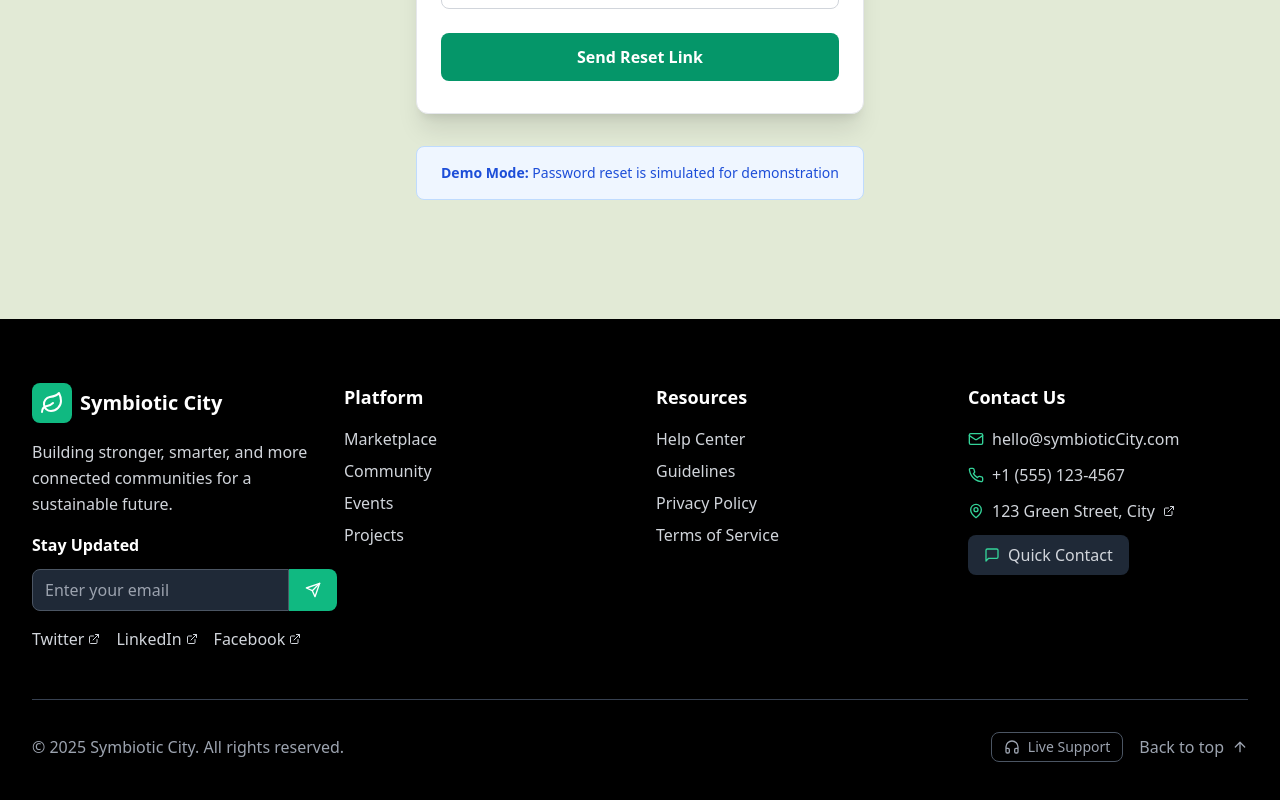
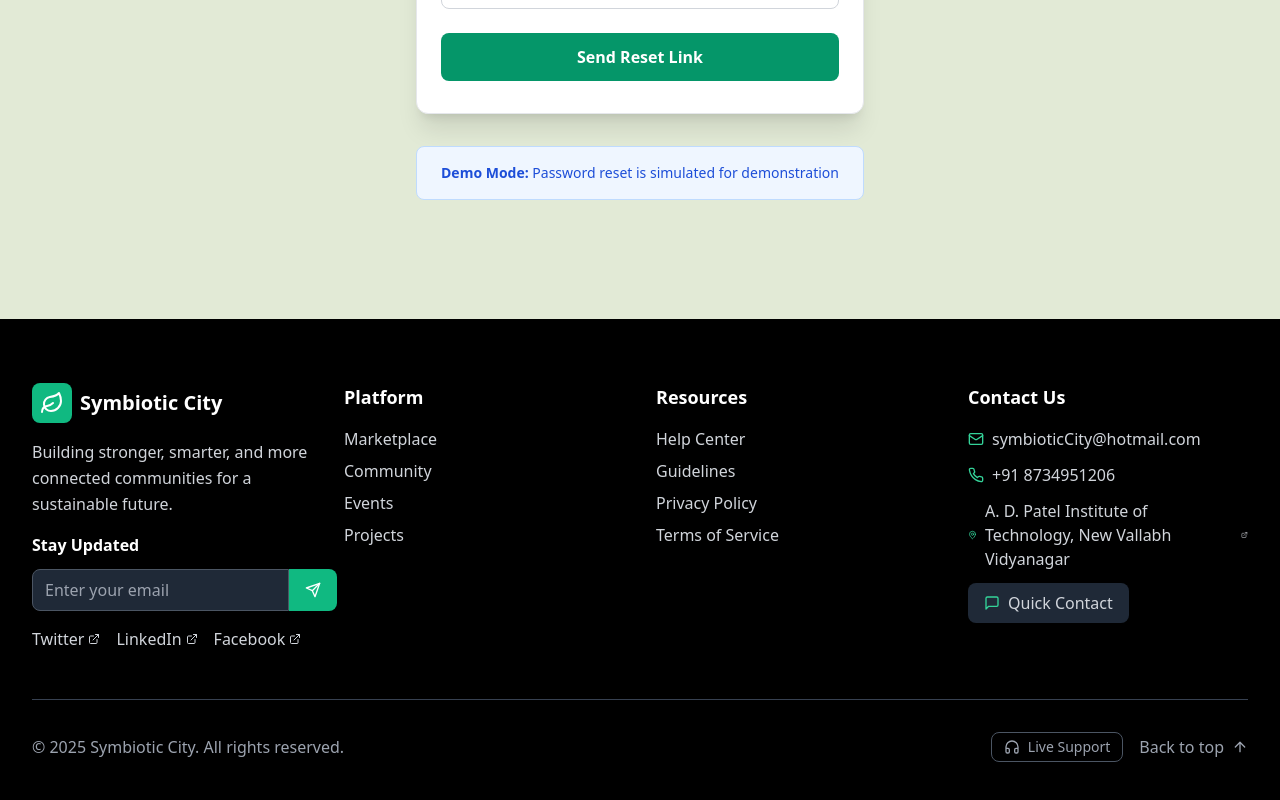
Before and after one commit to Viraj0711/Symbiotic_City, a React (Vite) app in the folder frontend/: page /forgot-password in a window 1280 px wide. Shown: the part 546-1346 px from the top of the page. Built offline with nearby package versions, Linux system fonts and the light colour scheme; no server answers.

Commit message:
feat: update contact information in Footer component

```diff
--- a/frontend/src/components/Footer.tsx
+++ b/frontend/src/components/Footer.tsx
@@ -156,27 +156,27 @@ const Footer = () => {
             <h3 className="text-lg font-semibold">Contact Us</h3>
             <div className="space-y-3">
               <a
-                href="mailto:hello@symbioticCity.com"
+                href="mailto:symbioticCity@hotmail.com"
                 className="flex items-center space-x-2 text-gray-300 hover:text-emerald-400 transition-colors group"
               >
                 <Mail className="h-4 w-4 text-emerald-400 group-hover:text-emerald-300" />
-                <span>hello@symbioticCity.com</span>
+                <span>symbioticCity@hotmail.com</span>
               </a>
               <a
-                href="tel:+15551234567"
+                href="tel:+918734951206"
                 className="flex items-center space-x-2 text-gray-300 hover:text-emerald-400 transition-colors group"
               >
                 <Phone className="h-4 w-4 text-emerald-400 group-hover:text-emerald-300" />
-                <span>+1 (555) 123-4567</span>
+                <span>+91 8734951206</span>
               </a>
               <a
-                href="https://maps.google.com/?q=123+Green+Street+City"
+                href="https://maps.google.com/?q=A.+D.+Patel+Institute+of+Technology+New+Vallabh+Vidyanagar"
                 target="_blank"
                 rel="noopener noreferrer"
                 className="flex items-center space-x-2 text-gray-300 hover:text-emerald-400 transition-colors group"
               >
                 <MapPin className="h-4 w-4 text-emerald-400 group-hover:text-emerald-300" />
-                <span>123 Green Street, City</span>
+                <span>A. D. Patel Institute of Technology, New Vallabh Vidyanagar</span>
                 <ExternalLink className="h-3 w-3 ml-1" />
               </a>
 
```
